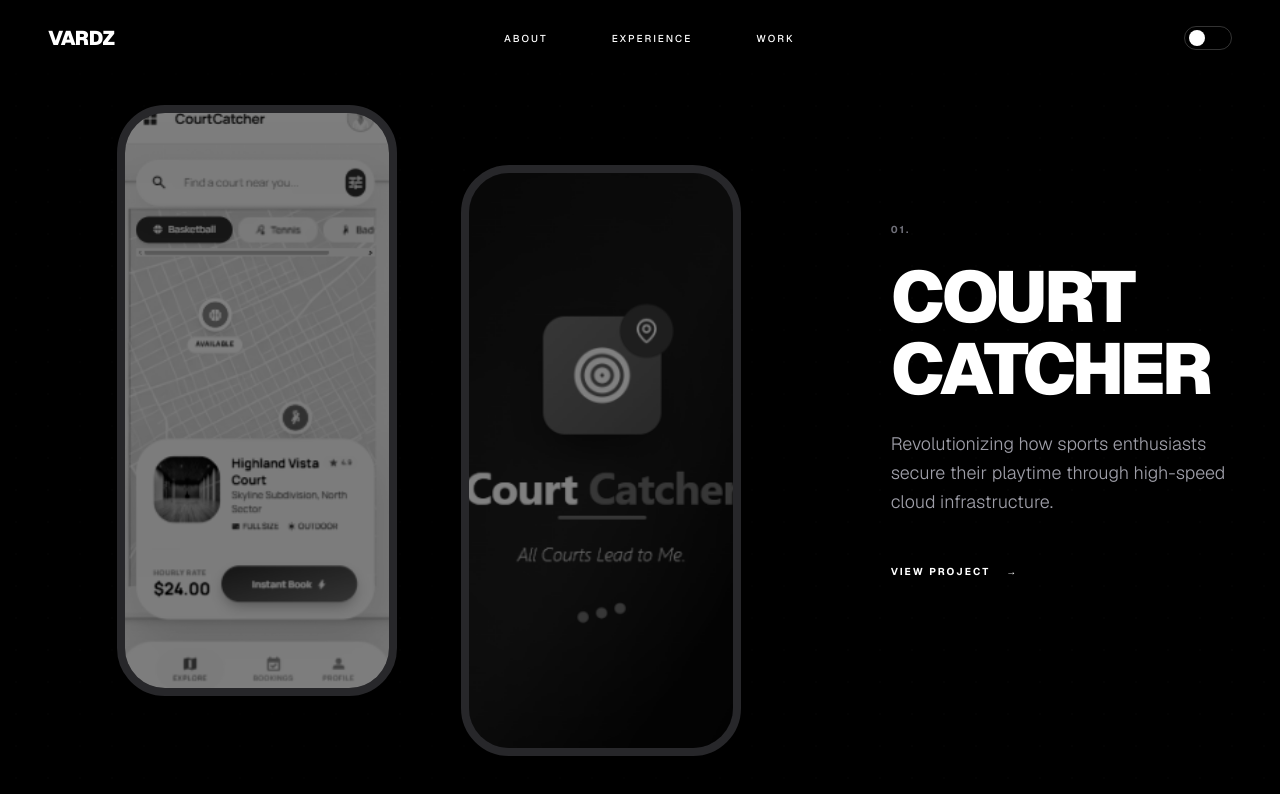
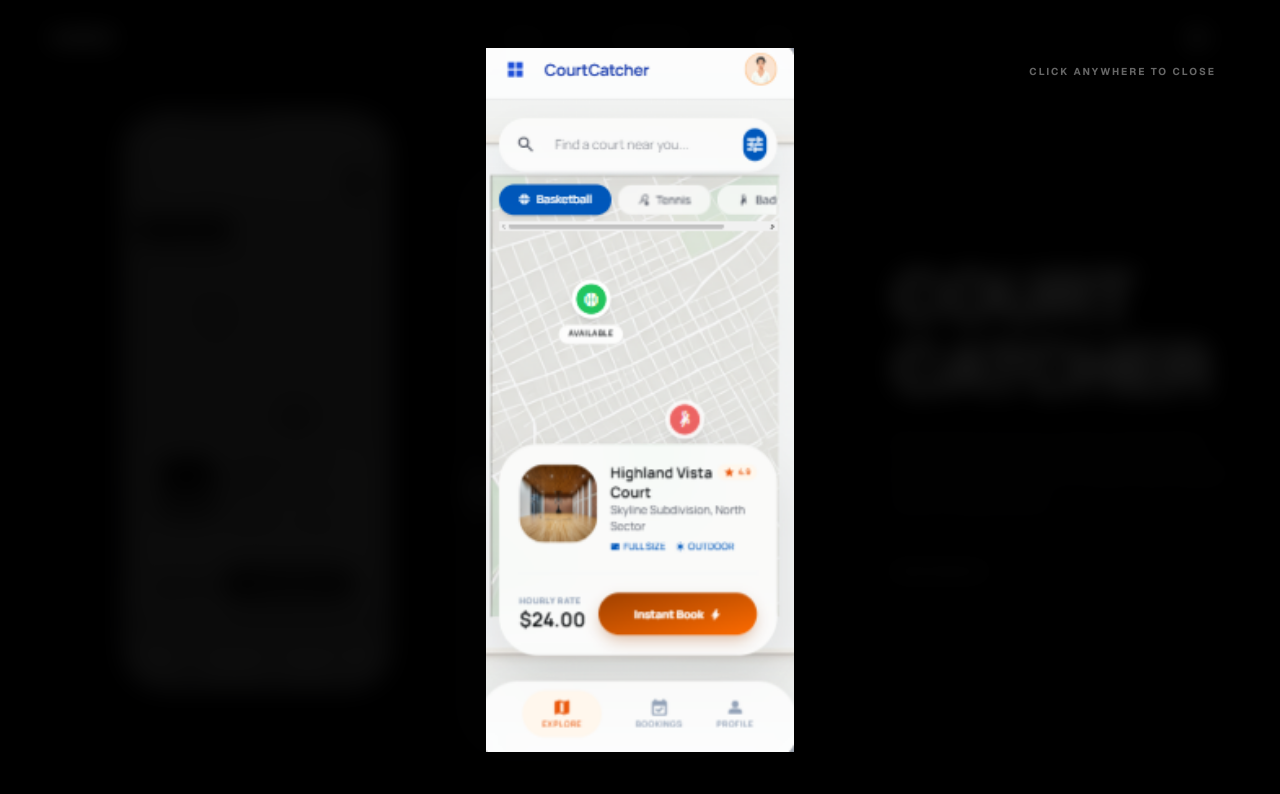
Before and after one commit to vardzz/vardzCode, a Next.js app: page / in a window 1280 px wide. Both pictures are taken after a click on the element 257 px from the left and 6835 px from the top of the page. Shown: the part 6435-7229 px from the top of the page. Built offline with nearby package versions, Linux system fonts and the light colour scheme.

Commit message:
feat: added clickable image in my projects to zoom it in

```diff
--- a/src/components/custom/projects.jsx
+++ b/src/components/custom/projects.jsx
@@ -1,10 +1,12 @@
 "use client";
 
-import React from "react";
-import { motion } from "framer-motion";
+import React, { useState } from "react";
+import { motion, AnimatePresence } from "framer-motion";
 import Image from "next/image";
 
 export default function Projects() {
+  const [selectedImg, setSelectedImg] = useState(null);
+
   const projects = [
     {
       id: "01.",
@@ -35,6 +37,7 @@
   ];
 
   return (
+    <>
     <section id="work" className="relative bg-black text-white py-32 md:py-48 overflow-hidden">
       {/* Background Dotted Grid */}
       <div className="absolute inset-0 z-0 bg-[radial-gradient(#ffffff22_1px,transparent_1px)] bg-[size:32px_32px] opacity-10 pointer-events-none" />
@@ -83,7 +86,8 @@
                      <motion.div
                        whileHover={{ y: -15, scale: 1.05 }}
                        transition={{ duration: 0.6, ease: [0.2, 1, 0.3, 1] }}
-                       className="relative w-[45%] md:w-[280px] aspect-[9/19] bg-zinc-900 rounded-[2.5rem] md:rounded-[3rem] overflow-hidden border-[6px] md:border-[8px] border-zinc-800 shadow-[0_30px_60px_-12px_rgba(0,0,0,0.7)] z-10 group/phone"
+                        onClick={() => setSelectedImg(proj.img)}
+                        className="relative w-[45%] md:w-[280px] aspect-[9/19] bg-zinc-900 rounded-[2.5rem] md:rounded-[3rem] overflow-hidden border-[6px] md:border-[8px] border-zinc-800 shadow-[0_30px_60px_-12px_rgba(0,0,0,0.7)] z-10 group/phone cursor-pointer"
                      >
                         <Image
                           src={proj.img}
@@ -102,7 +106,8 @@
                        whileInView={{ y: 60 }}
                        whileHover={{ y: 45, scale: 1.05 }}
                        transition={{ duration: 0.6, ease: [0.2, 1, 0.3, 1] }}
-                       className="relative w-[45%] md:w-[280px] aspect-[9/19] bg-zinc-900 rounded-[2.5rem] md:rounded-[3rem] overflow-hidden border-[6px] md:border-[8px] border-zinc-800 shadow-[0_30px_60px_-12px_rgba(0,0,0,0.7)] z-20 group/phone"
+                        onClick={() => setSelectedImg(proj.imgSecondary)}
+                        className="relative w-[45%] md:w-[280px] aspect-[9/19] bg-zinc-900 rounded-[2.5rem] md:rounded-[3rem] overflow-hidden border-[6px] md:border-[8px] border-zinc-800 shadow-[0_30px_60px_-12px_rgba(0,0,0,0.7)] z-20 group/phone cursor-pointer"
                      >
                         <Image
                           src={proj.imgSecondary}
@@ -119,7 +124,8 @@
                    <motion.div
                      whileHover={{ scale: 1.02 }}
                      transition={{ duration: 0.8, ease: "easeOut" }}
-                     className={`md:col-span-8 w-full aspect-video bg-zinc-900 overflow-hidden relative cursor-pointer ${isEven ? 'order-1' : 'order-1 md:order-2'}`}
+                      onClick={() => setSelectedImg(proj.img)}
+                      className={`md:col-span-8 w-full aspect-video bg-zinc-900 overflow-hidden relative cursor-zoom-in ${isEven ? 'order-1' : 'order-1 md:order-2'}`}
                     >
                        <Image
                          src={proj.img}
@@ -183,5 +189,40 @@
 
       </div>
     </section>
+
+    {/* Lightbox Modal */}
+    <AnimatePresence>
+      {selectedImg && (
+        <motion.div
+          initial={{ opacity: 0 }}
+          animate={{ opacity: 1 }}
+          exit={{ opacity: 0 }}
+          onClick={() => setSelectedImg(null)}
+          className="fixed inset-0 z-[100] bg-black/90 backdrop-blur-md flex items-center justify-center p-4 md:p-12 cursor-zoom-out"
+        >
+          <motion.div
+            initial={{ scale: 0.9, opacity: 0 }}
+            animate={{ scale: 1, opacity: 1 }}
+            exit={{ scale: 0.9, opacity: 0 }}
+            transition={{ type: "spring", damping: 25, stiffness: 300 }}
+            className="relative max-w-7xl w-full h-full flex items-center justify-center"
+          >
+            <Image
+              src={selectedImg}
+              alt="Full Project View"
+              fill
+              unoptimized={true}
+              className="object-contain"
+            />
+
+            {/* Close Instruction */}
+            <div className="absolute top-4 right-4 text-white/40 text-[10px] uppercase tracking-[0.2em] font-bold pointer-events-none">
+              Click anywhere to close
+            </div>
+          </motion.div>
+        </motion.div>
+      )}
+    </AnimatePresence>
+  </>
 );
 }
```
Lines whose indentation alone changed are shown as unchanged.
